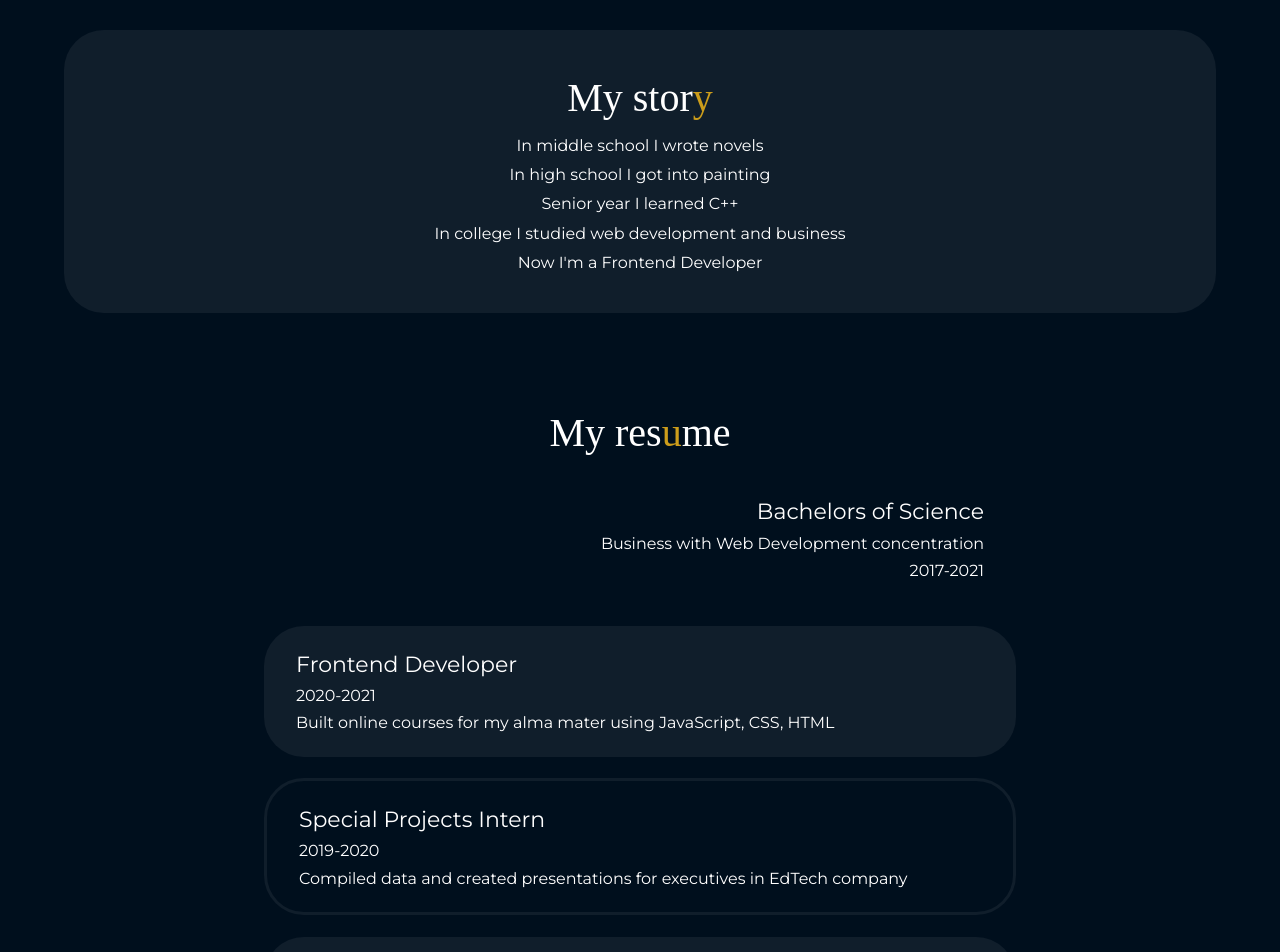
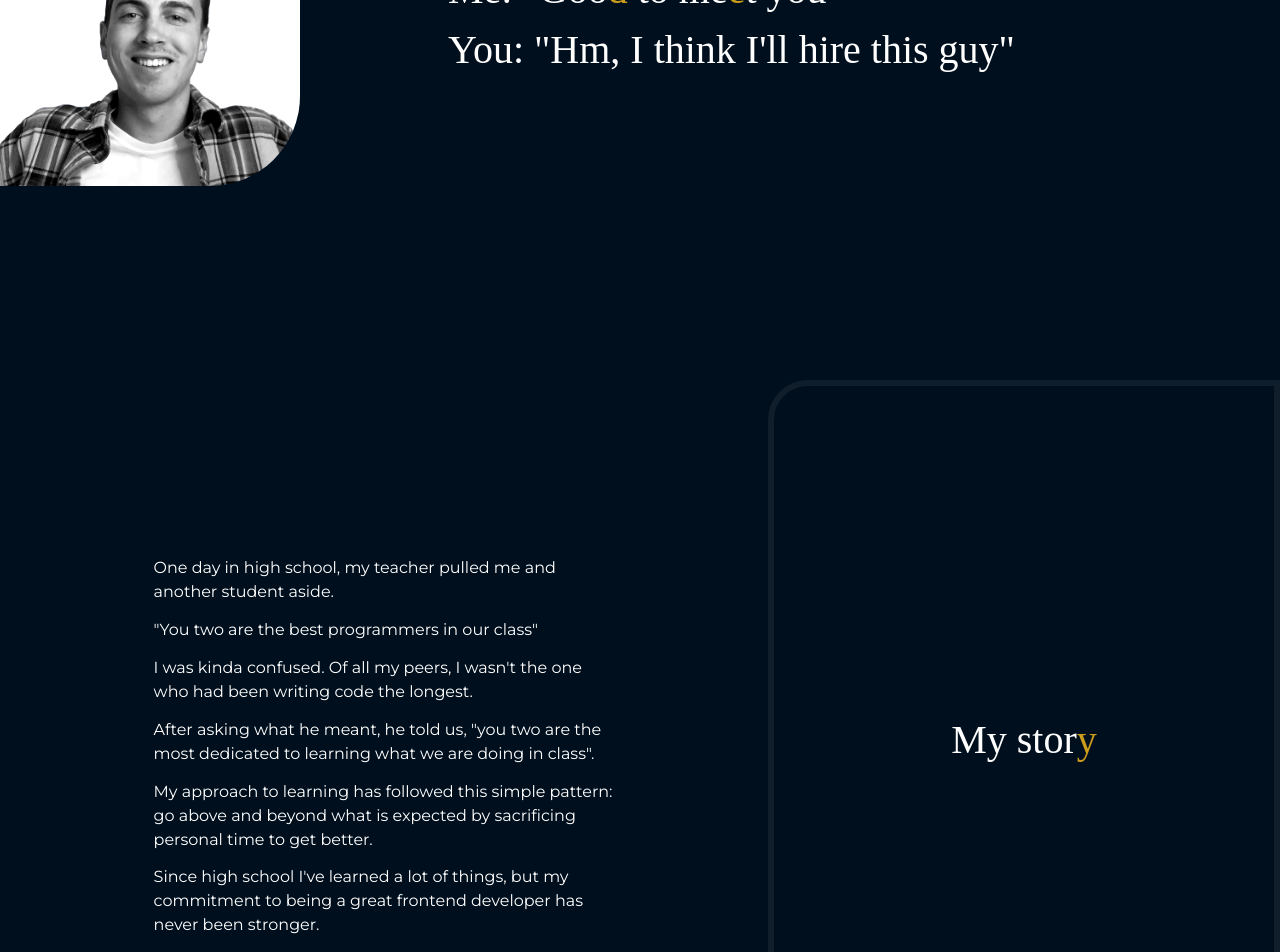
Before and after one commit to austinhansen97/react-portfolio-site, a React (Create React App) app: page /About in a window 1280 px wide. Shown: the part 400-1352 px from the top of the page. Built offline with nearby package versions, Linux system fonts and the light colour scheme; a web font is replaced by a local one.

Commit message:
Added react router--nav bar now works and links to other pages. Updated About page to look as I designed it with the alternating tiles on left and right.

```diff
--- a/package.json
+++ b/package.json
@@ -8,6 +8,7 @@
     "@testing-library/user-event": "^12.1.10",
     "react": "^17.0.2",
     "react-dom": "^17.0.2",
+    "react-router-dom": "^5.2.1",
     "react-scripts": "4.0.3",
     "web-vitals": "^1.0.1"
   },
--- a/src/App.js
+++ b/src/App.js
@@ -1,13 +1,17 @@
 import React from "react";
 // import Home from "./components/Pages/Home";
 // import Contact from "./components/Pages/Contact";
-import About from "./components/Pages/About";
+// import About from "./components/Pages/About";
+import Main from "./components/Main/Main";
 
 function App() {
   return (
-    // <Home />
-    // <Contact />
-    <About />
+    <div>
+      {/* <Home />
+      <Contact />
+      <About /> */}
+      <Main />
+    </div>
   );
 }
 
--- /dev/null
+++ b/src/components/Main/Main.js
@@ -0,0 +1,19 @@
+import React from "react";
+import { Switch, Route } from "react-router-dom";
+
+import Home from "../Pages/Home";
+import About from "../Pages/About";
+import Contact from "../Pages/Contact";
+
+const Main = () => {
+  return (
+    <Switch>
+      {/* The Switch decides which component to show based on the current URL.*/}
+      <Route exact path="/" component={Home}></Route>
+      <Route exact path="/About" component={About}></Route>
+      <Route exact path="/Contact" component={Contact}></Route>
+    </Switch>
+  );
+};
+
+export default Main;
--- a/src/components/Pages/About.css
+++ b/src/components/Pages/About.css
@@ -1,9 +1,14 @@
 /* top area below navbar */
 .top-parent {
   display: flex;
+  height: 90vh;
 }
 
+/* left (profile pic) */
 .left-section-parent {
+  display: flex;
+  justify-content: start;
+  align-items: center;
   width: 35%;
 }
 
@@ -26,12 +31,12 @@
   transition: 0.3s;
 }
 
-/* right */
+/* right (dialog)*/
 .right-section-parent {
   word-wrap: break-word;
   display: flex;
-  justify-content: center;
   flex-flow: column;
+  align-items: flex-start;
   width: 50%;
 }
 
@@ -41,50 +46,72 @@
 
 /* middle area */
 .middle-parent {
+  height: 90vh;
   display: flex;
-  justify-content: center;
+  flex-flow: row-reverse;
+  margin: 0;
 }
 
-.middle-info {
-  /* margin: 3% 0 10% 0;
-  display: flex;
-  flex-flow: column;
-  width: 50%;
-  align-items: center; */
-
-  margin: 3% 0 3% 0;
-  padding: 3%;
-  width: 90%;
+.middle-header {
+  padding: 0% 3%;
+  width: 40%;
   display: flex;
   flex-flow: column;
   justify-content: center;
   align-items: center;
-  border-radius: 40px;
-  background-color: rgba(255, 255, 255, 0.061);
+  border-radius: 40px 0 0 40px;
+  border: 6px solid rgba(255, 255, 255, 0.061);
 }
 
-p {
-  margin: 0.5% 0 0 0;
+.middle-paragraph {
+  display: flex;
+  flex-flow: column;
+  align-items: center;
+  justify-content: center;
+  width: 60%;
+  margin: 0;
 }
 
+.middle-paragraph section {
+  width: 60%;
+}
+
+.middle-paragraph p {
+  margin: 3% 0 0 0;
+}
+
+/* resume area */
 .resume-parent {
   display: flex;
   justify-content: center;
+  margin: 4% 0 4% 0;
 }
 
-.resume-info {
-  margin: 1% 0 3% 0;
-  padding: 3%;
-  width: 90%;
+.resume-parent p {
+  font-family: monospace;
+}
+
+.resume-header {
+  padding: 0%;
+  width: 40%;
   display: flex;
   flex-flow: column;
   justify-content: center;
   align-items: center;
-  border-radius: 40px;
+  border-radius: 0px 40px 40px 00px;
+  border: 6px solid rgba(255, 255, 255, 0.061);
+}
+
+.resume-items-list-parent {
+  display: flex;
+  flex-flow: column;
+  align-items: center;
+  justify-content: center;
+  width: 60%;
 }
 
 .job-degree {
-  margin: 1% 0 1% 0;
+  margin: 0;
   padding: 2% 3%;
   width: 70%;
   display: flex;
@@ -93,21 +120,21 @@ p {
 }
 
 .job-1 {
-  margin: 1% 0 1% 0;
+  margin: 0.5% 0 0 0;
   padding: 2% 3%;
   width: 70%;
   display: flex;
   flex-flow: column;
-  border-radius: 40px;
-  background-color: rgba(255, 255, 255, 0.061);
+  /* border-radius: 40px;
+  background-color: rgba(255, 255, 255, 0.061); */
 }
 
 .job-2 {
-  margin: 1% 0 1% 0;
+  margin: 0.5% 0 0 0;
   padding: 2% 3%;
   width: 70%;
   display: flex;
   flex-flow: column;
-  border-radius: 40px;
-  border: 3px solid rgba(255, 255, 255, 0.061);
+  /* border-radius: 40px;
+  border: 3px solid rgba(255, 255, 255, 0.061); */
 }
--- a/src/components/Pages/About.js
+++ b/src/components/Pages/About.js
@@ -1,6 +1,7 @@
 import React from "react";
 import "./About.css";
 import NavBar from "./NavBar/NavBar";
+import HireMe from "./HireMe/HireMe";
 // import Tile from "../UI/Tile";
 
 function About(props) {
@@ -16,34 +17,53 @@ function About(props) {
             Me: "Goo<span className="color-letter">d</span> to me
             <span className="color-letter">e</span>t you"
           </h2>
-          <h2>You: "I think I'll hire this guy"</h2>
+          <h2>You: "Hm, I think I'll hire this guy"</h2>
         </section>
       </div>
       <div className="middle-parent">
-        <section className="middle-info">
+        <section className="middle-header">
           <h2>
             My stor<span className="color-letter">y</span>
           </h2>
-          <p>In middle school I wrote novels </p>
-
-          <p>In high school I got into painting</p>
-
-          <p>Senior year I learned C++</p>
-
-          <p>In college I studied web development and business</p>
-
-          <p>Now I'm a Frontend Developer</p>
+        </section>
+        <section className="middle-paragraph">
+          <section>
+            <p>
+              One day in high school, my teacher pulled me and another student
+              aside.
+            </p>
+            <p>"You two are the best programmers in our class"</p>
+            <p>
+              I was kinda confused. Of all my peers, I wasn't the one who had
+              been writing code the longest.
+            </p>
+            <p>
+              After asking what he meant, he told us, "you two are the most
+              dedicated to learning what we are doing in class".
+            </p>
+            <p>
+              My approach to learning has followed this simple pattern: go above
+              and beyond what is expected by sacrificing personal time to get
+              better.
+            </p>
+            <p>
+              Since high school I've learned a lot of things, but my commitment
+              to being a great frontend developer has never been stronger.
+            </p>
+          </section>
         </section>
       </div>
 
       <div className="resume-parent">
-        <section className="resume-info">
+        <section className="resume-header">
           <h2>
             My res<span className="color-letter">u</span>me
           </h2>
+        </section>
 
+        <section className="resume-items-list-parent">
           <section className="job-degree">
-            <h3>Bachelors of Science</h3>
+            <h3>Bachelor's of Science</h3>
             <p>Business with Web Development concentration</p>
             <p>2017-2021</p>
           </section>
@@ -81,6 +101,7 @@ function About(props) {
           </section>
         </section>
       </div>
+      <HireMe />
     </div>
   );
 }
--- a/src/components/Pages/Home.css
+++ b/src/components/Pages/Home.css
@@ -33,16 +33,6 @@
   align-items: center;
   border-radius: 40px;
   background-color: rgba(255, 255, 255, 0.061);
-}
-
-.stationary-line {
-  width: 29%;
-  height: 1%;
-  background-color: rgb(204, 157, 27);
-  border-radius: 50%;
-  border: 2px solid rgb(204, 157, 27);
-  margin: 0%;
-  position: absolute;
 }
 
 .shape-1 {
--- a/src/components/Pages/Home.js
+++ b/src/components/Pages/Home.js
@@ -43,6 +43,9 @@ function Home(props) {
         <Tile>
           <h2>Estate Tax Calculator</h2>
         </Tile>
+        <Tile>
+          <h2>U.S. States and Cities</h2>
+        </Tile>
       </section>
       <HireMe />
     </div>
--- a/src/components/Pages/NavBar/NavBar.js
+++ b/src/components/Pages/NavBar/NavBar.js
@@ -1,20 +1,21 @@
 import "./NavBar.css";
+import { NavLink } from "react-router-dom";
 
 function NavBar() {
   return (
     <nav className="nav">
       <ul className="nav-bar-parent">
-        <a href="./About">
+        <NavLink to="./About">
           <li>About</li>
-        </a>
-        <a href="./Home">
+        </NavLink>
+        <NavLink to="./">
           <h2>
             <span className="home-letter">A</span>
           </h2>
-        </a>
-        <a href="./Contact">
+        </NavLink>
+        <NavLink to="./Contact">
           <li>Contact</li>
-        </a>
+        </NavLink>
       </ul>
     </nav>
   );
--- a/src/components/UI/Tile.css
+++ b/src/components/UI/Tile.css
@@ -5,13 +5,13 @@
   color: white;
   border-radius: 40px;
   border: 3px solid white;
-    height: 80vh;
-    margin: 2% 0 ;
+  height: 70vh;
+  margin: 4% 0;
   transform: translateY(0px);
-    transition: .2s;
+  transition: 0.2s;
 }
 
 .Tile:hover {
   transform: translateY(-12px) scale(1.03);
-    transition: .4s ;
+  transition: 0.4s;
 }
--- a/src/index.js
+++ b/src/index.js
@@ -1,15 +1,23 @@
-import React from 'react';
-import ReactDOM from 'react-dom';
-import './index.css';
-import App from './App';
-import reportWebVitals from './reportWebVitals';
+import React from "react";
+import ReactDOM from "react-dom";
+import "./index.css";
+import App from "./App";
+import reportWebVitals from "./reportWebVitals";
+
+import { BrowserRouter } from "react-router-dom";
 
 ReactDOM.render(
-  <React.StrictMode>
-    <App />
-  </React.StrictMode>,
-  document.getElementById('root')
+  <BrowserRouter>
+    <App /> {/* The various pages will be displayed by the `Main` component. */}
+  </BrowserRouter>,
+  document.getElementById("root")
 );
+// ReactDOM.render(
+//   <React.StrictMode>
+//     <App />
+//   </React.StrictMode>,
+//   document.getElementById('root')
+// );
 
 // If you want to start measuring performance in your app, pass a function
 // to log results (for example: reportWebVitals(console.log))
```
Also changed, not shown: 1 other file (tests, documents, lock files or other folders). Lines whose indentation alone changed are shown as unchanged.
